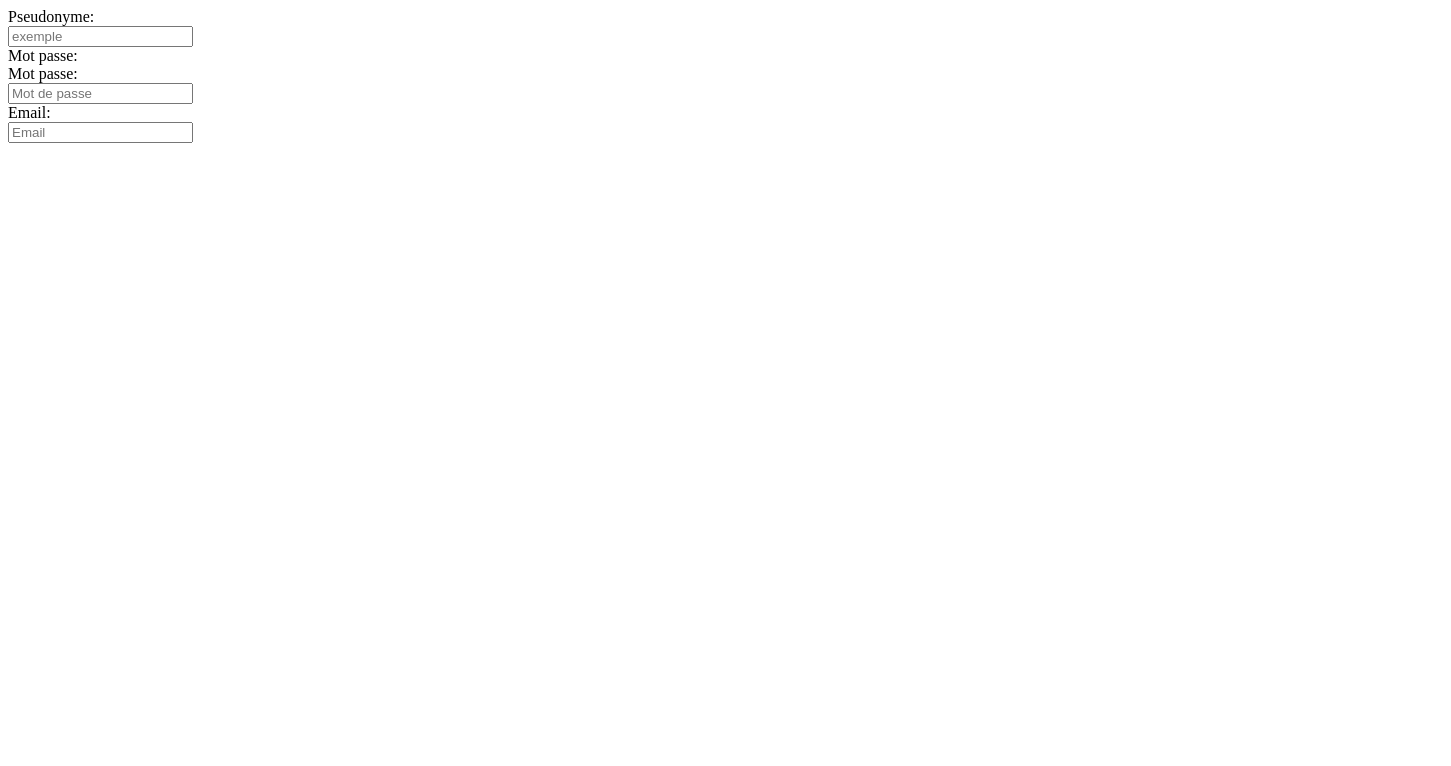
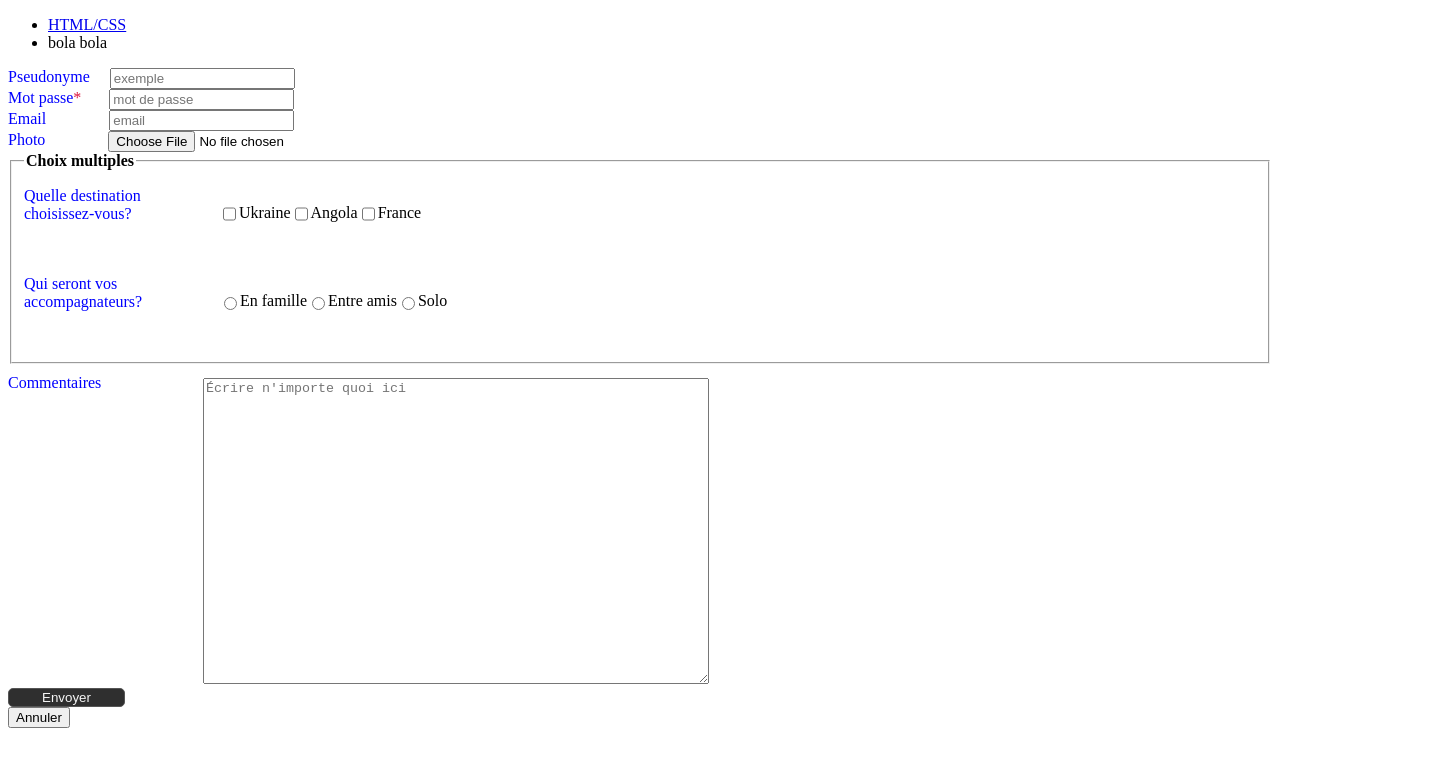
Before and after one commit to oliver7do/phase1, a plain HTML site: page formulaire.html in a window 1280 px wide. Shown: the whole page, 1451 px wide, since content can reach past the window. Drawn offline with Linux system fonts and the light colour scheme.

Commit message:
troisième commit

```diff
--- a/css/formulaire.css
+++ b/css/formulaire.css
@@ -1,5 +1,90 @@
-div {
-    height: 200px;
-    width: 50%;
-    background-color: powderblue;
+
+/* 1 Começo dos retangulos*/
+.nome {
+    display: flex;
 }
+.passe {
+    display: flex;
+}
+.email {
+    display: flex;
+}
+.foto {
+    display: flex;
+}
+/*2 Edição do espassamento entre os retangulos*/
+.psd {
+    margin-right: 20px;
+}
+.pas {
+    margin-right: 28px;
+}
+.ema {
+    margin-right: 63px;
+}
+.ph {
+    margin-right: 63px;
+}
+.fic {
+    margin-left: 7px;
+}
+/*3 Posicionamento dos elementos que contém retangulo*/
+div.container {
+    padding: 0;
+    width: 117px;
+}
+input[type="submit"] {
+    width: 117px;
+    color: #f5f5f5;
+    background-color: rgb(47, 47, 47);
+    border: 1px solid #555;
+    border-radius: 5px;
+    user-select: none;
+    cursor: pointer;
+    transition: 0,5s;
+    outline: 0;
+}
+input[type="submit"]:hover{
+    background-color: #f5f5f5;
+    color: rgb(47, 47, 47);
+}
+/*4 Posicionamento do elemento que contém os CHECKBOX de sinalização*/
+.dest {
+    position: relative;
+    top: -5px;
+ }
+.Quelle {
+
+    height: 20px;
+    position: relative;
+    top: -40px;
+    left: 195px;
+    display: flex;
+}
+/*4.1 Posicionamento do elemento que contém os RADIO de sinalização*/
+.Q {
+    position: relative;
+    top: -5px;
+ }
+.Qui {
+
+    height: 20px;
+    position: relative;
+    top: -40px;
+    left: 195px;
+    display: flex;
+}
+ /*5 Posicionamento do elemento que contém caixa de comentarios*/
+ .co {
+
+    position: relative;
+    top: 10px;
+ }
+ .field {
+    height: 300px;
+    width: 500px;
+    position: relative;
+    top: -4px;
+    left: 195px;
+    display: flex;
+ }
--- /dev/null
+++ b/css/table.css
@@ -0,0 +1,64 @@
+* {
+    /*l'étoile ou astérisque sélectionne tous les éléments de ma page html*/
+    font-family: fantasy;
+    /*choix d'une police*/
+}
+
+body {
+    width: 50%;
+    /*largeur de ma page 50% de l'écran*/
+    margin: auto;
+    /*gestion automatique des marges pour que mon tableau soit centré*/
+}
+
+table {
+    border: 4px solid #483d8b;
+    /*bordure - 3 valeurs: épaisseur / type de trait / couleur*/
+    border-collapse: collapse;
+    /*par défaut la bordure contient 2 traits, pour que le trait soit unique on utilise la propriété "collapse"*/
+    width: 90%;
+    /*largeur du tableau par rapport à son contenant donc ici au body /!\ ne pas oublier la règle de l'héritage en CSS*/
+    margin: 25px;
+    /* marge exterieur de la balise */
+}
+
+thead,
+tfoot {
+    background-color: #e6e6fa;
+    border: 2px solid #6a5acd;
+}
+
+tbody {
+    border: 3px double #6a5acd;
+    /* solid dashed, dotted, double, ridge, groove*/
+}
+
+th {
+    border: 1px dotted #6a5acd;
+    /*dotted = pointillés*/
+    padding: 4px;
+    background-color: rgb(231, 194, 245);
+    /* couleur en RGB= Red Green Blue*/
+    width: 25%;
+}
+
+td {
+    font-size: 100%;
+    border: 1px dotted #6a5acd;
+    text-align: center;
+    padding: 5px;
+    /*padding = marge intérieure*/
+}
+
+td:first-child {
+    /*1er <td> pour aligner le texte à gauche de la première cellule de chaque rangée*/
+    text-align: left;
+    background-color: #e6e6fa;
+}
+
+caption {
+    font-size: 30px;
+    color: rgb(81, 0, 128);
+    padding: 0.5em;
+    background-color: rgb(215, 208, 255);
+}
--- a/formulaire.html
+++ b/formulaire.html
@@ -5,33 +5,104 @@
     <meta http-equiv="X-UA-Compatible" content="IE=edge" />
     <meta name="viewport" content="width=device-width, initial-scale=1.0" />
     <title>Document</title>
+    <link rel="stylesheet" href="Css/formulaire.css">
   </head>
   <body>
     <header></header>
+    <ul>
+      <li>
+        <a href="./balise.html" target="_blank"> HTML/CSS</a></li>
+        <li><form action="index.html" method="">bola bola</form></li>
+
+    </ul>
     <main>
       <section>
-        <form>
-          <label for="pseudonyme">Pseudonyme:</label><br />
+        <form action="index.html" method="get">
+          <div class="nome">
+            <div class="psd">
+          <label for="pseudonyme"><spa style="color: blue;">Pseudonyme</spa></label><br />
+        </div>
           <input
             type="text"
             placeholder="exemple"
             id="pseudonyme"
-            name="pseudonyme"
+            name="pseu donyme"
           /><br />
+        </div>
 
-          <section>
-            <label for="password">Mot passe:</label><br />
-            <label for="password">Mot passe:</label><br />
+        <div class="passe">
+          <div class="pas">
+            <label for="password"><span style="color: blue;">Mot passe<span style="color: crimson;" title="le mont passe peut">*</span></label><br />
+            </div>
             <input
               type="password"
-              placeholder="Mot de passe"
+              placeholder="mot de passe"
               id="password"
               name="password"
             /><br />
-          </section>
+          </div>
 
-          <label for="email">Email:</label><br />
-          <input type="email" placeholder="Email" id="email" name="email" />
+          <div class="email">
+            <div class="ema">
+          <label for="email"><spa style="color: blue;">Email</spa></label><br />
+          </div>
+          <input type="email" placeholder="email" id="email" name="email" /><br />
+        </div>
+
+      <div class="foto">
+        <div class="ph">
+          <label for="Photo"><spa style="color: blue;">Photo</spa></label>
+        </div>
+          <div class="file">
+            <input type="file" value="Choisir un fichier">
+          </div>
+
+        </div>
+                                     <!-- BOXXXXXXXXXX -->
+        <div class="box">
+
+            <fieldset>
+              <legend><b>Choix multiples</b></legend>
+
+              <div>
+                <p class="dest"> <spa style="color: blue;"> Quelle destination </br> choisissez-vous?</spa></p></div>
+                <div class="Quelle">
+                <input type="checkbox" id="ukraine" name="country" value="ukraine" required>
+                <label for="ukraine">Ukraine</label>
+                <input type="checkbox" id="angola" name="country" value="angola" required>
+                <label for="angola">Angola</label>
+                <input type="checkbox" id="france" name="country" value="france" required>
+                <label for="france">France</label>
+                </div>
+
+              <div>
+                <p class="Q"> <spa style="color: blue;"> Qui seront vos </br> accompagnateurs?</p></spa></div>
+                <div class="Qui">
+                <input type="radio" id="en famille" name="en famille" value="en famille" required>
+                <label for="en famille">En famille</label>
+                <input type="radio" id="entre amis" name="en famille" value="entre amis" required>
+                <label for="entre amis">Entre amis</label>
+                <input type="radio" id="solo" name="en famille" value="solo" required>
+                <label for="solo">Solo</label>
+              </div>
+
+        </fieldset>
+
+       </div>
+
+        <div>
+          <div class="co"><spa style="color: blue;">Commentaires</spa> </div>
+
+          <div class="sms">
+            <textarea class="field" placeholder="Écrire n'importe quoi ici"></textarea>
+          </div>
+          </div>
+          <div class="container">
+            <input type="submit" name="inscription" value="Envoyer">
+            <input type="reset" name="annuler" value="Annuler">
+          </div>
+          </div>
+        </div>
         </form>
       </section>
     </main>
```
Also changed, not shown: emmet.html (added, +70 -0 lines), table.html (added, +59 -0 lines), css/emmet.css (added).
